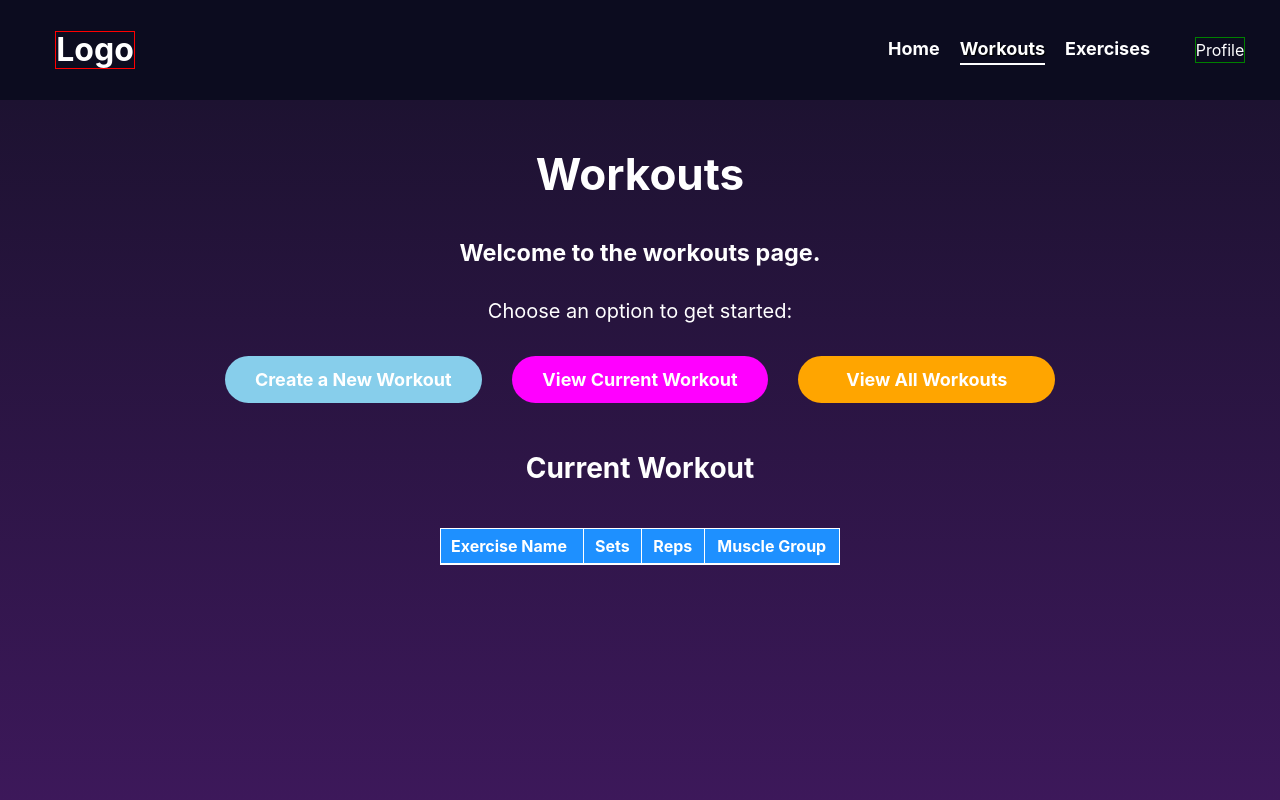
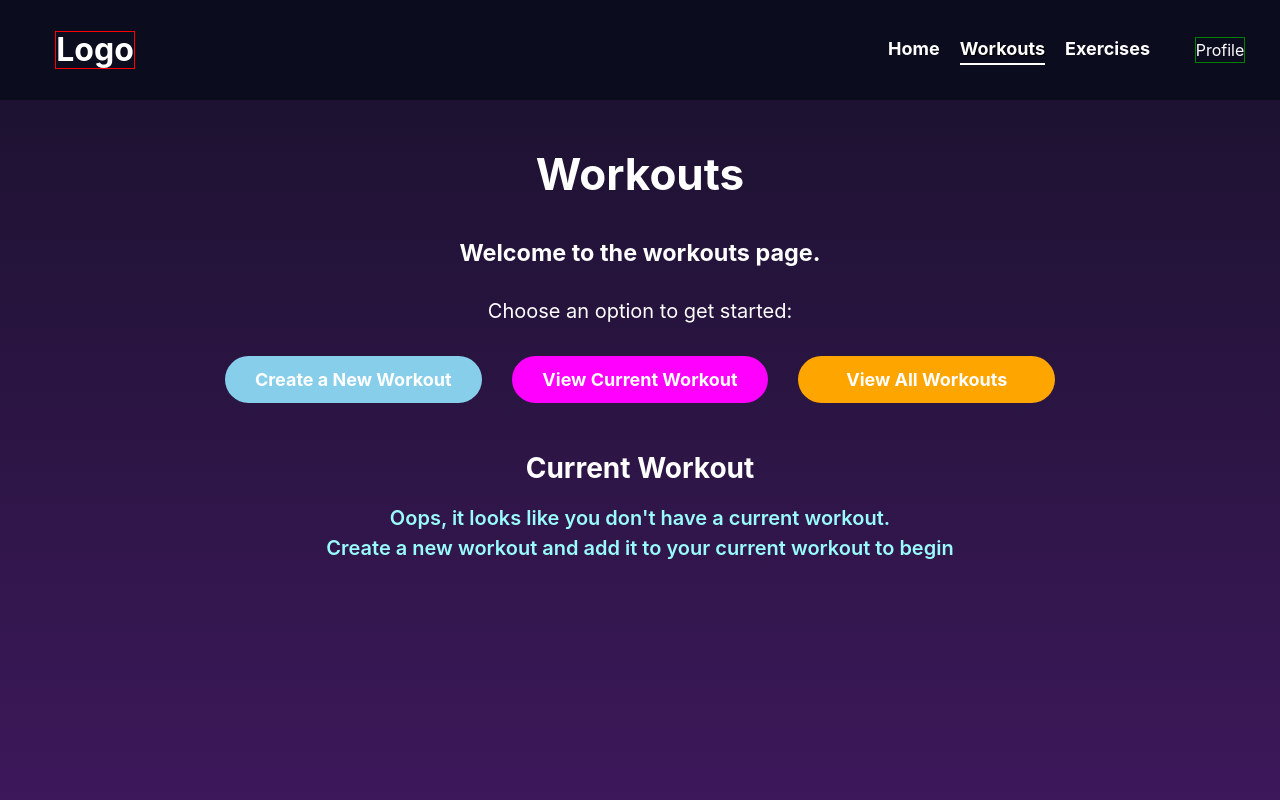
Before and after one commit to Satokii/gymtyme, a React (Vite) app: page /workouts in a window 1280 px wide. Both pictures are taken after a click on the button "View Current Workout". Shown: the top 800 px of the page. Built offline with nearby package versions, Linux system fonts and the light colour scheme.

Commit message:
added conditional rendering to current workout depending on whether there is a workout or not

```diff
--- a/src/components/workouts/components/CurrentWorkout.jsx
+++ b/src/components/workouts/components/CurrentWorkout.jsx
@@ -1,10 +1,24 @@
+import { useEffect, useState } from 'react'
 import '../../../styles/workouts/current-workout.css'
 
 function CurrentWorkout({ currentWorkout }) {
 
+    const [showWorkoutHint, setShowWorkoutHint] = useState(true)
+    const [showForm, setShowForm] = useState(false)
+
+        useEffect(() => {
+            if (currentWorkout.length > 0) {
+                setShowWorkoutHint(false)
+                setShowForm(true)
+               }
+        }, [currentWorkout])
+
     return (
-        <section className="current-workout-container grid">
+        <section className="current-workout--container grid">
             <h3>Current Workout</h3>
+            {showWorkoutHint ? <p>Oops, it looks like you don't have a current workout. <br /> Create a new workout and add it to your current workout to begin</p> : null}
+            {showForm ?
+
             <div className='current-workout--workout-table'>
                 <table className='workout-table'>
                     <thead>
@@ -27,6 +41,7 @@ function CurrentWorkout({ currentWorkout }) {
                     </tbody>
                 </table>
             </div>
+            : null}
         </section>
     )
 }
--- a/src/components/workouts/components/NewWorkout.jsx
+++ b/src/components/workouts/components/NewWorkout.jsx
@@ -63,13 +63,12 @@ function NewWorkout({ newWorkout, setNewWorkout, currentWorkout, setCurrentWorko
     // HANDLE CONFIRM WORKOUT BUTTON
     function handleSubmitWorkout() {
         setCurrentWorkout([...newWorkout])
-        console.log(currentWorkout)
         setNewWorkout([])
     }
 
     return (
         <section className="create-new-workout grid">
-            <h3>My Workout</h3>
+            <h3>New Workout</h3>
             <div className='add-exercise-btn-container '>
                 {showAddBtn ? <button className='add-exercise-btn grid' onClick={() => {
                     handleAddExercise()
@@ -99,7 +98,7 @@ function NewWorkout({ newWorkout, setNewWorkout, currentWorkout, setCurrentWorko
                      )}
                     </tbody>
                 </table>
-                <button className='confirm-workout-btn grid' onClick={() => handleSubmitWorkout()}>Confirm workout (move to current workout)</button>
+                <button className='confirm-workout-btn grid' onClick={() => handleSubmitWorkout()}>Confirm workout (saves to current workout)</button>
             </div>
             {showForm &&
             <div className='add-exercise-form-container grid'>
--- a/src/styles/workouts/current-workout.css
+++ b/src/styles/workouts/current-workout.css
@@ -1,13 +1,21 @@
-.current-workout-container {
-    grid-template-rows: 40px auto;
+.current-workout--container {
+    grid-template-rows: 40px repeat(2, auto);
     padding: 50px;
 }
 
-.current-workout-container > h3 {
+.current-workout--container > h3 {
     text-align: center;
     font-size: 28px;
 }
 
 .current-workout--workout-table {
-    margin-top: 30px;
+    margin-top: 20px;
 }
+
+.current-workout--container > p {
+    margin-top: 10px;
+    font-size: 20px;
+    font-weight: 600;
+    text-align: center;
+    color: #99fbfb;
+}
--- a/src/styles/workouts/new-workout.css
+++ b/src/styles/workouts/new-workout.css
@@ -76,7 +76,7 @@ td:nth-last-child(-n + 4) {
 /* CONFIRM WORKOUT BUTTON */
 .confirm-workout-btn {
     justify-self: center;
-    margin-top: 10px;
+    margin-top: 20px;
     padding: 2px 5px;
     color: white;
     background-color: transparent;
```
